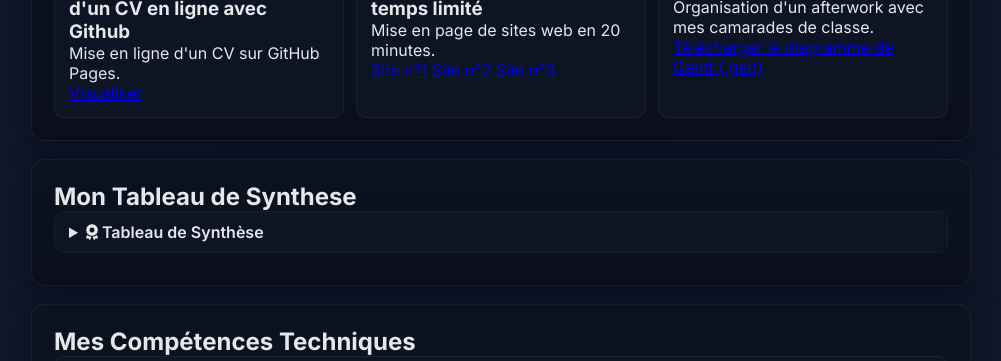
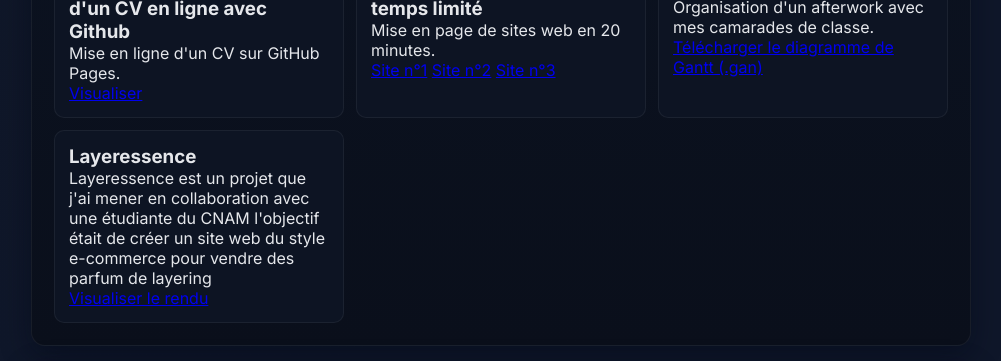
Before and after one commit to NunoDeCaldasGomes/Portfolio, a plain HTML site: page index.html in a window 1280 px wide. Shown: the part 1084-1445 px from the top of the page, without its empty margins (139-1140 px from the left). Drawn offline with Linux system fonts and the light colour scheme.

Commit message:
Update index.html

```diff
--- a/index.html
+++ b/index.html
@@ -100,6 +100,11 @@
                     <h3>Projet 3 - After work</h3>
                     <p>Organisation d'un afterwork avec mes camarades de classe.</p>
                     <a href="SOIREEAFTERWORK.gan" download>Télécharger le diagramme de Gantt (.gan)</a>
+                </article>
+                <article class="project">
+                    <h3>Layeressence</h3>
+                    <p>Layeressence est un projet que j'ai mener en collaboration avec une étudiante du CNAM l'objectif était de créer un site web du style e-commerce pour vendre des parfum de layering</p>
+                    <a href="https://nunodecaldasgomes.github.io/Layeressence/" target="_blank" rel="noopener noreferrer">Visualiser le rendu</a>
                 </article>
             </div>
         </section>
```
